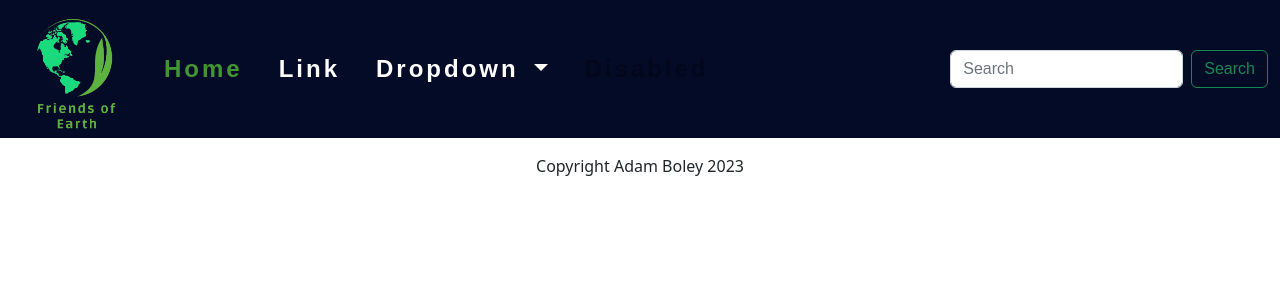
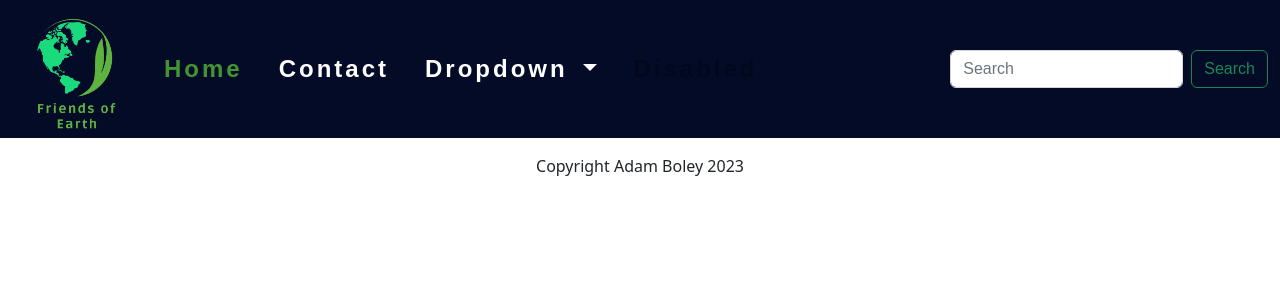
Before and after one commit to lpewton/Feb-2023-Hackathon, a Django app: page / in a window 1280 px wide. Shown: the top 300 px of the page. Run offline with Django 3.2, Linux system fonts and the light colour scheme; data that the repository does not hold is empty; some web fonts are replaced.

Commit message:
fix contact page view

```diff
--- a/ngo_index/views.py
+++ b/ngo_index/views.py
@@ -1,5 +1,6 @@
 from django.shortcuts import render, get_object_or_404
 from django.views import generic, View
+from django.views.generic.base import TemplateView
 from django.http import HttpResponseRedirect
 from django.urls import reverse, reverse_lazy
 from django.db.models import Q
@@ -89,12 +90,16 @@ class SearchResults(generic.ListView):
         return object_list
 
 
-class Contact(View):
+class Contact(TemplateView):
     """
     View for contact page
     Could construct a queryset for users?
     """
     template_name = 'contact.html'
+
+    def get_context_data(self, *args, **kwargs):
+        context = super().get_context_data(**kwargs)
+        return context
 
 
 def http_404(request, exception):
--- a/templates/base.html
+++ b/templates/base.html
@@ -31,7 +31,7 @@
                 <a class="nav-link active" aria-current="page" href="#">Home</a>
               </li>
               <li class="nav-item">
-                <a class="nav-link" href="#">Link</a>
+                <a class="nav-link" href="{% url 'contact' %}">Contact</a>
               </li>
               <li class="nav-item dropdown">
                 <a class="nav-link dropdown-toggle" href="#" role="button" data-bs-toggle="dropdown" aria-expanded="false">
```
